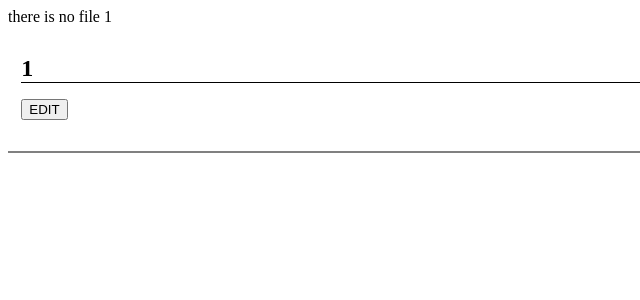
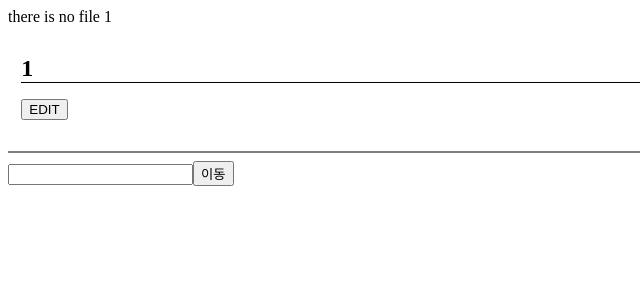
Before and after one commit to kimsg1984/tomboy_web_service, a PHP site: page /dylink.php?title=1 in a window 1280 px wide. Shown: the top 300 px of the page, without its empty margins (0-640 px from the left). Run offline with PHP 8.4, Linux system fonts and the light colour scheme.

Commit message:
하단부에 검색기 담

```diff
--- a/dylink.php
+++ b/dylink.php
@@ -49,6 +49,6 @@ echo $content?>"><input type="submit" value="EDIT">
 </form><Script LANGUAGE="javascript"></script><?echo $content_html?></div>
 
 <HR NOSHADE>
-
+<form action="dylink.php" method="GET"><input type="text" name="title"><input type="submit" value="이동"></form>
 <!-- <A href="<?echo "notefile/$notefile" ?>">XMLfile</A> | <A href="list.txt">LIST</A> -->
 </body></html>
```
